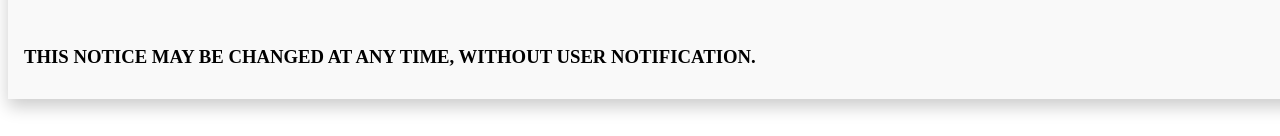
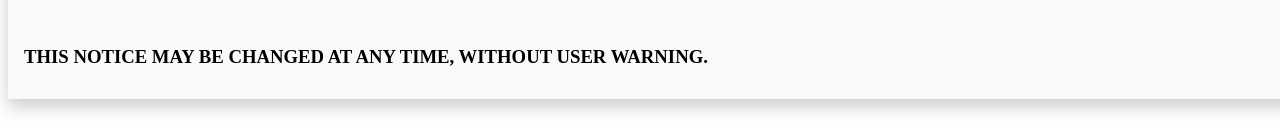
Before and after one commit to pxs-yt/web-tel-test, a plain HTML site: page index.html in a window 1280 px wide. Both pictures are taken after a click on the button "TELEMETRY NOTICE". Shown: the part 231-367 px from the top of the page. Drawn offline with Linux system fonts and the light colour scheme.

Commit message:
Small change to the telemetry notice text

```diff
--- a/index.html
+++ b/index.html
@@ -20,7 +20,7 @@
     <p>By using the website, you agree to the collection of the information listed below:
         User Agent, Screen Resolution, Battery Percentage, Timezone, System Language, Platform, Browser Name, Browser Version, IP Address, Geolocation (If accepted by the user), Device Memory, Hardware Concurrency.
     </p><br>
-    <h3>THIS NOTICE MAY BE CHANGED AT ANY TIME, WITHOUT USER NOTIFICATION.</h3>
+    <h3>THIS NOTICE MAY BE CHANGED AT ANY TIME, WITHOUT USER WARNING.</h3>
     </div>
 
 
```
